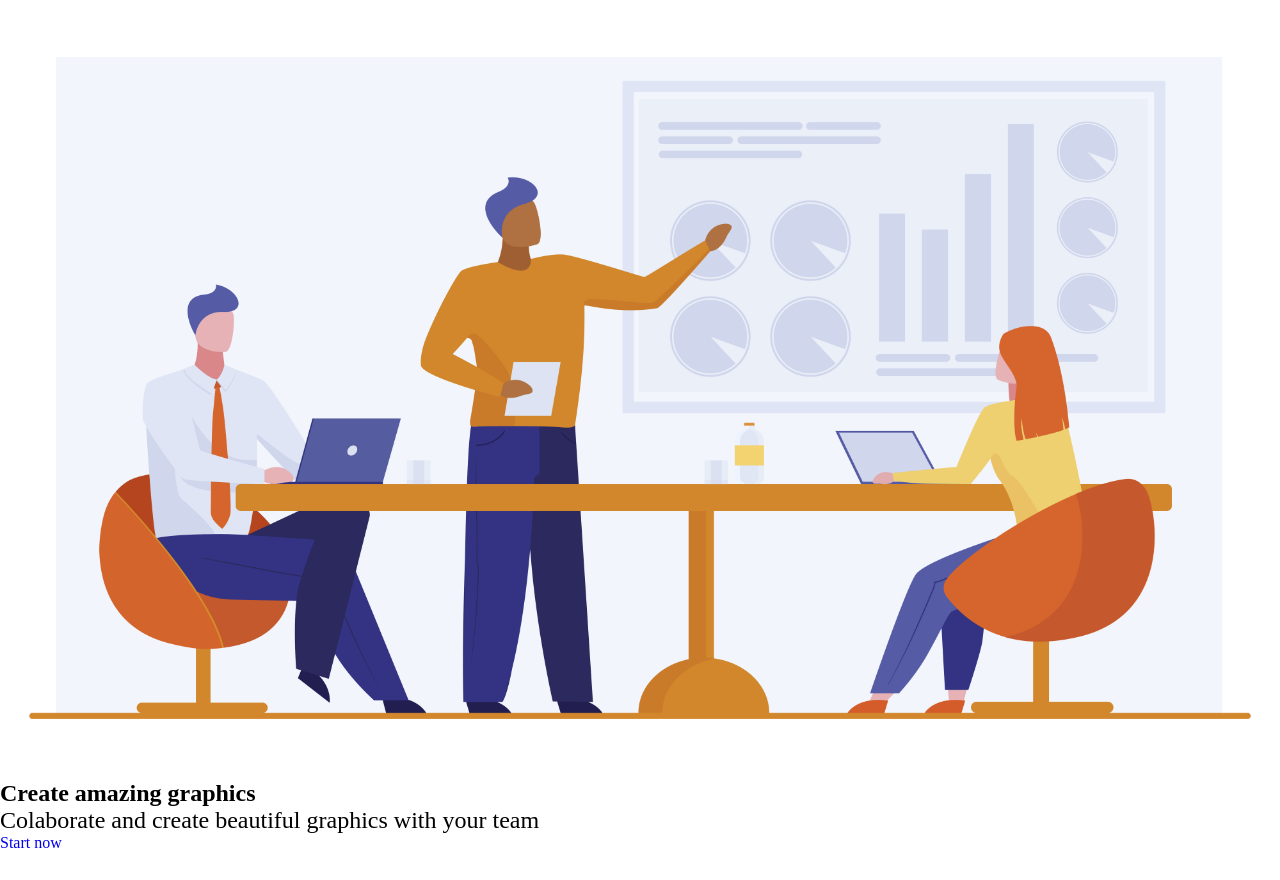
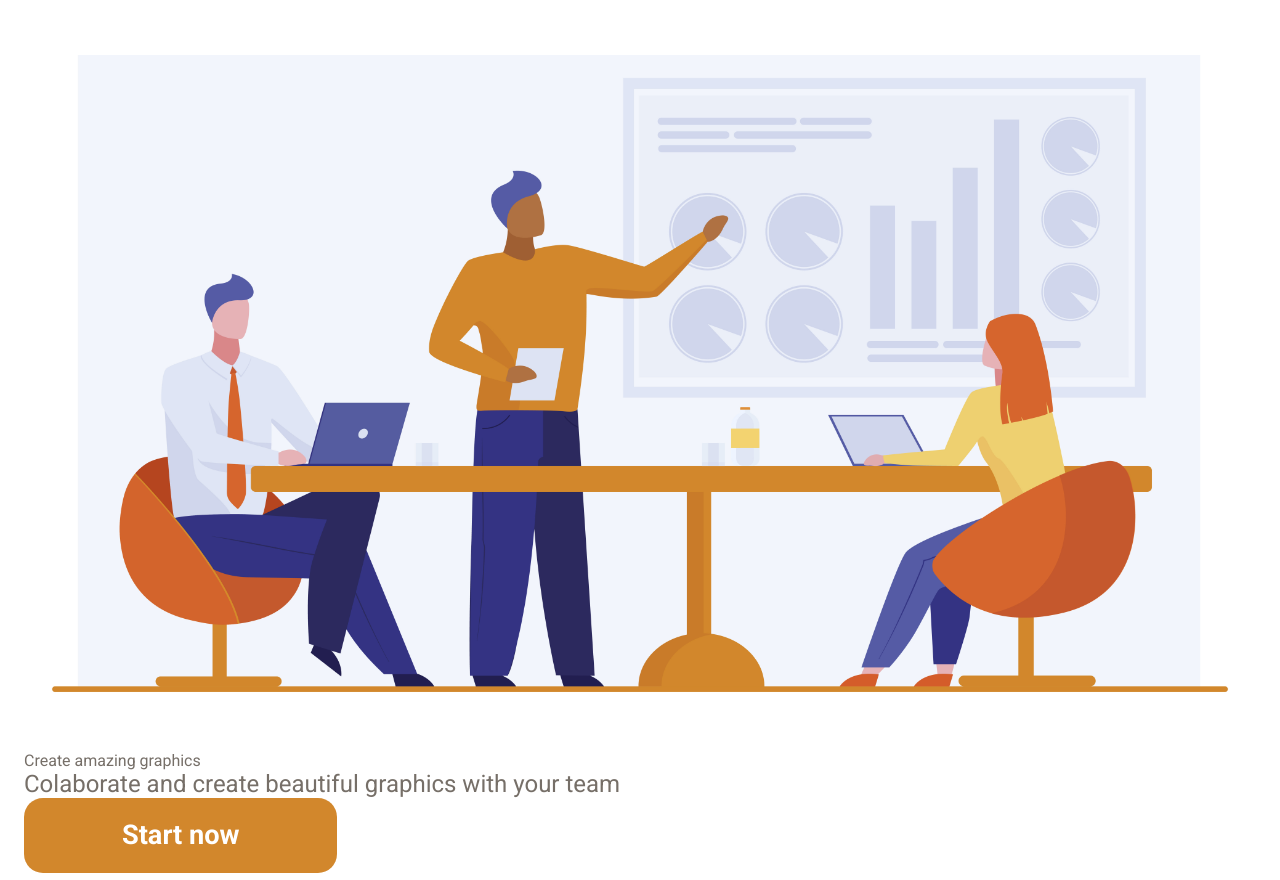
Before and after one commit to JoseAlbertoRodrigues/LearningToPosition, a plain HTML site: page contentFloating.html in a window 1280 px wide. Before the commit the page ends 852 px from the top, so only its background shows below. Drawn offline with Linux system fonts and the light colour scheme.

Commit message:
Update contentFloating.html
adding base

```diff
--- a/contentFloating.html
+++ b/contentFloating.html
@@ -50,6 +50,37 @@
             --title-font: 'Roboto', sans-serif;
         }
 
+        /* ====  BASE ============================ */
+        body {
+            font: 400 1em var(--title-font);
+            color: var(--base-color-second)
+        }
+
+        .title {
+            font: 700 var(--title-font-size) var(--base-color);
+            color: var(--base-color-second);
+        }
+
+        .container {
+            margin-left: 1.5em;
+            margin-right: 1.5em;
+            height: 110vh;
+        }
+
+        .button {
+            background: var(--base-color);
+            color: white;
+            display: inline-flex;
+            font: 700 1.7em var(--title-font);
+
+            padding: .8em 3.6em .8em 3.6em;
+            border-radius: .7em;
+            transition: background 0.3s;
+        }
+
+        .button:hover {
+            background: var(--base-color-tree);
+        }
 
 
     </style>
```
